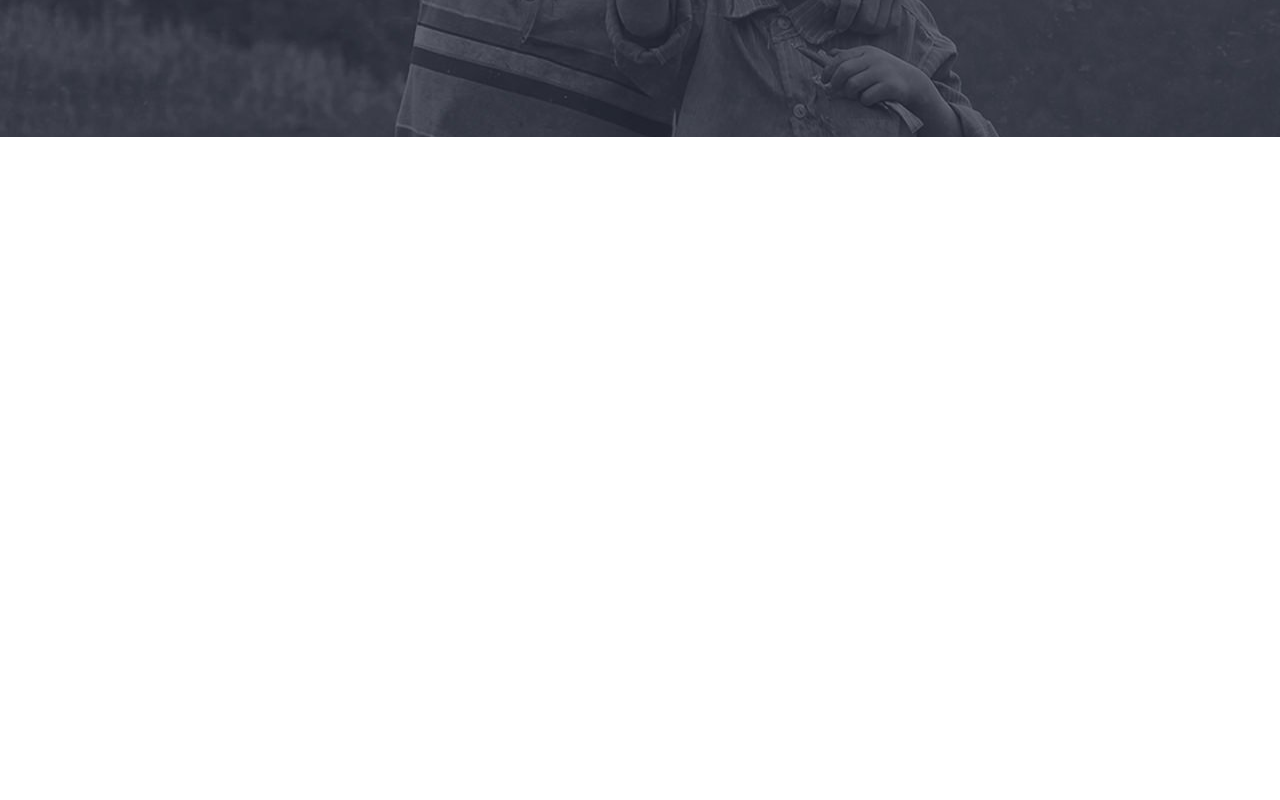
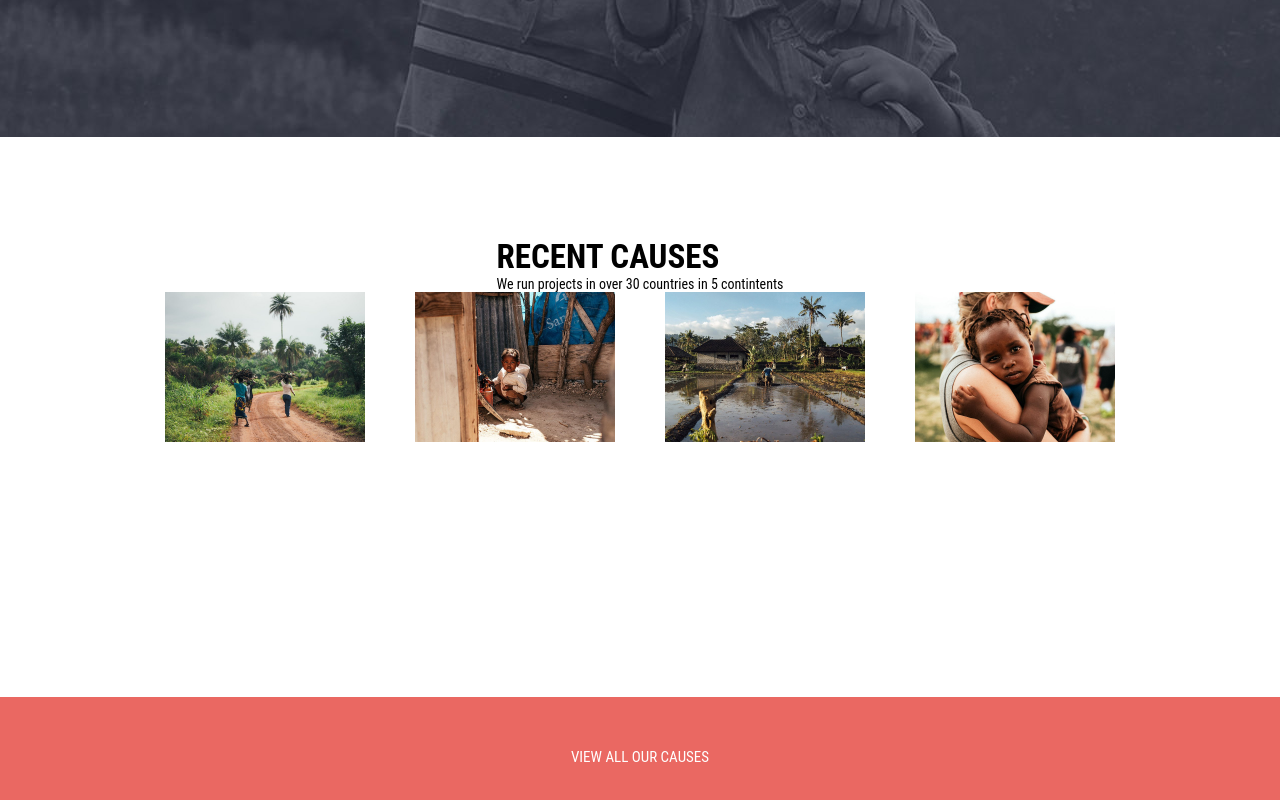
Before and after one commit to BenedettiGianluca/proj-html-vuejs, a Vue app: page / in a window 1280 px wide. Shown: the part 2023-2823 px from the top of the page. Before the commit the page ends 2160 px from the top, so only its background shows below. Built offline with nearby package versions, Linux system fonts and the light colour scheme.

Commit message:
Main - RecentCauses (work in progress)

```diff
--- a/src/components/Main.vue
+++ b/src/components/Main.vue
@@ -2,18 +2,21 @@
   <main>
     <OurPeople />
     <OurValues />
+    <RecentCauses />
   </main>
 </template>
 
 <script>
   import OurPeople from './MainSections/OurPeople.vue';
   import OurValues from './MainSections/OurValues.vue';
+  import RecentCauses from './MainSections/RecentCauses.vue';
 
   export default {
     name: 'Main',
     components: {
       OurPeople,
-      OurValues
+      OurValues,
+      RecentCauses
     }
   }
 </script>
--- a/src/components/MainSections/OurValues.vue
+++ b/src/components/MainSections/OurValues.vue
@@ -96,6 +96,7 @@
           flex-direction: column;
           justify-content: center;
           align-items: center;
+          margin: 0 7px;
 
           .fa-droplet, .fa-stethoscope, .fa-graduation-cap, .fa-pagelines {
             color: $Goldenrod;
@@ -109,6 +110,7 @@
 
           p {
             color: $FrenchGray;
+            font-size: 13px;
             line-height: 28px;
             margin-bottom: 25px;
           }
--- /dev/null
+++ b/src/components/MainSections/RecentCauses.vue
@@ -0,0 +1,93 @@
+<template>
+  <section class="recentCauses">
+    <div class="recentProjects">
+      <div class="projects">
+        <h2>RECENT CAUSES</h2>
+        <hr>
+        <p>We run projects in over 30 countries in 5 contintents</p>
+      </div>
+      <div class="images">
+        <img src="../../assets/project_images/avada-charity-fair-trade-featured.jpg">
+        <img src="../../assets/project_images/avada-charity-shelter-featured.jpg">
+        <img src="../../assets/project_images/avada-charity-farming-featured.jpg">
+        <img src="../../assets/project_images/avada-charity-vaccines-featured.jpg">
+      </div>
+    </div>
+    <div class="allCauses">
+      <a href="#">VIEW ALL OUR CAUSES</a>
+    </div>
+  </section>
+</template>
+
+<script>
+  export default {
+    name: 'RecentCauses'
+  }
+</script>
+
+<style lang="scss">
+   @import "../../assets/scssVariables.scss";
+
+  .recentCauses {
+    display: flex;
+    flex-direction: column;
+    justify-content: center;
+    align-items: center;
+
+    .recentProjects {
+      display: flex;
+      flex-direction: column;
+      align-items: center;
+      height: 70vh;
+      padding: 100px 120px;
+
+      .project {
+        display: flex;
+        flex-direction: column;
+        align-items: center;
+
+        h2 {
+          color: $Thunder;
+        }
+
+        hr {
+          color: $Goldenrod;
+          width: 125px;
+          border-top: 3px solid $Goldenrod;
+          margin: 18px 0 30px 0;
+        }
+
+        p {
+          color: $Tuna2;
+        }
+      }
+
+      .images {
+        display: flex;
+        justify-content: center;
+        align-items: center;
+
+        img {
+          width: 200px;
+          height: 150px;
+          margin: 0 25px;
+        }
+      }
+    }
+
+    .allCauses {
+      display: flex;
+      justify-content: center;
+      align-items: center;
+      background-color: $BurntSienna2;
+      width: 100vw;
+      height: 15vh;
+
+      a {
+        color: white;
+        font-size: 15px;
+        text-decoration: none;
+      }
+    }
+  }
+</style>
```
